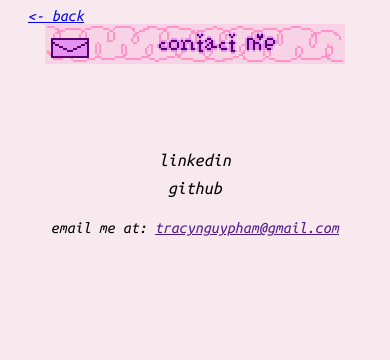
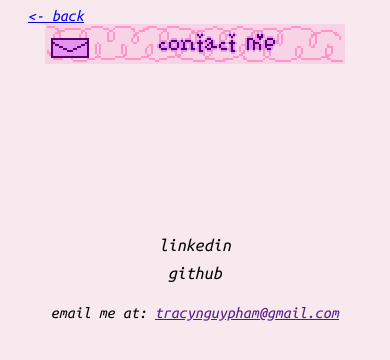
Before and after one commit to tracynpham/personal-website, a plain HTML site: page pages/contactme.html in a window 390 px wide. Drawn offline with Linux system fonts and the light colour scheme.

Commit message:
fixed js in contact page, added mobile friendly design elements

```diff
--- a/pages/contactme.html
+++ b/pages/contactme.html
@@ -1,7 +1,9 @@
 <!DOCTYPE html>
 <html lang="en">
 <head>
-    <meta charset="UTF-8">
+    <meta charset="UTF-8" name="viewport" content="width=device-width, initial-scale=1.0">
+    <!-- https://www.w3schools.com/Css/css_rwd_viewport.asp -->
+    <!-- referenced this for mobile friendly design -->
     <title>contact me!</title>
     <link rel="stylesheet" href="../resources/css/style.css">
 
@@ -12,7 +14,7 @@
     </header>
     <img class="headerimg" src="../resources/images/projectimages/contactme.gif"
      style="display: block; margin: 0 auto;">
-    <div class="centerdiv" style="margin-top: 10vh;">
+    <div class="centerdiv" style="margin-top: 20vh;">
         <a href="https://www.linkedin.com/in/tracy-pham-219053333/" target="_blank" rel="noopener">
             <button class="projectlink">linkedin</button>
         </a>
```
Also changed, not shown: index.html (+4 -2 lines), pages/projects.html (+3 -1 lines).
